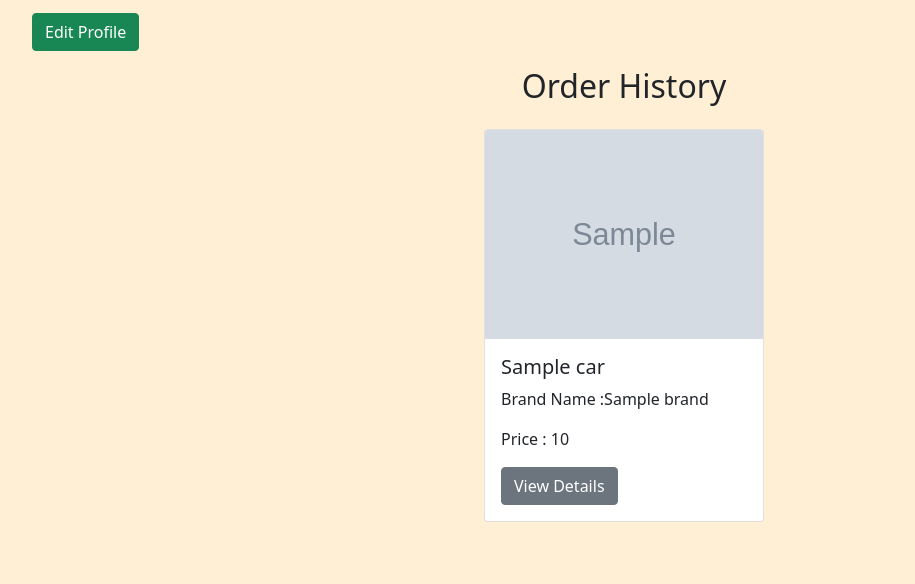
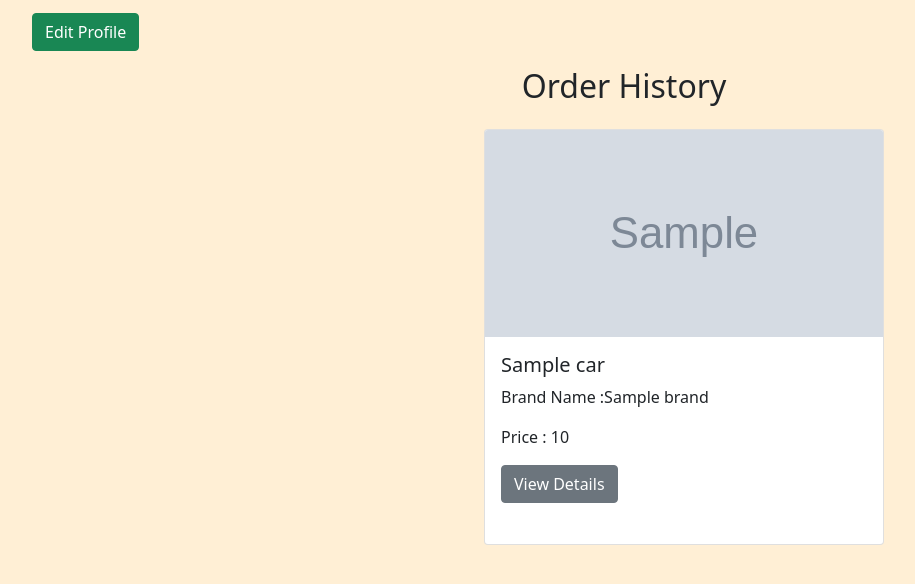
Before and after one commit to mdalaminfaraji/car_sales-_website, a Django app: template users/templates/profile.html in a window 1280 px wide. Shown: the part 125-709 px from the top of the page, without its empty margins (16-931 px from the left). Run offline with Django 3.2, Linux system fonts and the light colour scheme; the template is opened without the code that fills it: most values are stand-ins (such as "Sample title", 1, 10 or a date in 2020); grey boxes marked "Sample" are stand-in pictures.

Commit message:
profile page design done

```diff
--- a/users/templates/profile.html
+++ b/users/templates/profile.html
@@ -11,11 +11,11 @@
 {% if orders %}
 <div class="d-flex flex-wrap justify-content-center mx-5">
   {% for order in orders %}
-  <div class="col-sm-3">
-    <div class="card m-2">
+  <div class="col-sm-6 col-md-4 col-lg-3">
+    <div class="card m-2" style="width: 25rem; height: 26rem">
       <img
         src="{{order.car.image.url}}"
-        class="card-img-top img-fluid"
+        class="card-img-top img-fluid h-50"
         alt="..."
       />
       <div class="card-body">
@@ -38,6 +38,11 @@
       </div>
     </div>
   </div>
+
   {% endfor %}
 </div>
+{% else %}
+<a href="{% url 'homepage' %}" class="btn btn-warning text-decoration-none"
+  >Please order Now</a
+>
 {% endif %} {% endblock %}
```
Also changed, not shown: templates/home.html (+7 -3 lines), db.sqlite3.
